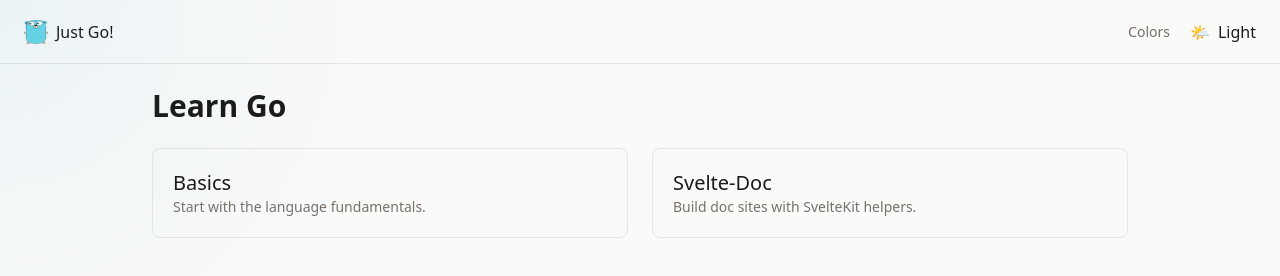
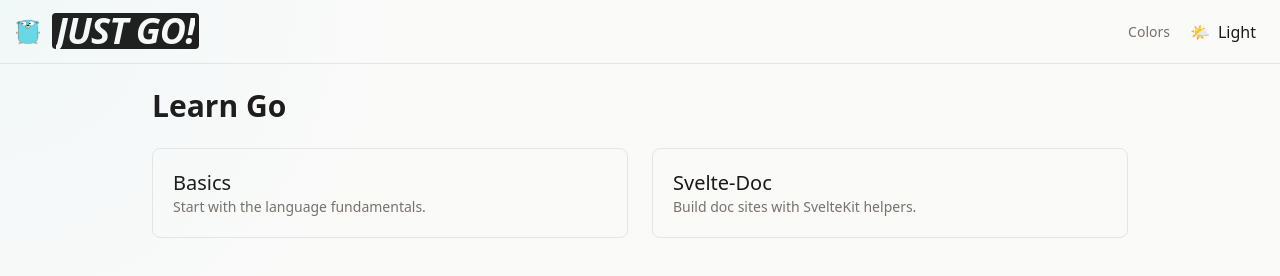
Before and after one commit to lifeBalance/just-go, a Svelte app: page / in a window 1280 px wide. Built offline with nearby package versions, Linux system fonts and the light colour scheme.

Commit message:
feat: update Logo component styling and enhance layout with improved text presentation

```diff
--- a/src/app.css
+++ b/src/app.css
@@ -6,7 +6,7 @@
   --color-sd-bg: var(--color-stone-50);
   --color-sd-fg: var(--color-stone-900);
   --color-sd-muted: var(--color-stone-500);
-  --color-sd-accent: var(--color-sky-600);
+  --color-sd-accent: #65d6e7;
   --color-sd-border: var(--color-stone-200);
   --color-sd-hover: var(--color-stone-100);
 }
@@ -16,7 +16,7 @@
   --color-sd-bg: var(--color-stone-900);
   --color-sd-fg: var(--color-stone-50);
   --color-sd-muted: var(--color-stone-400);
-  --color-sd-accent: var(--color-sky-400);
+  --color-sd-accent: #65d6e7;
   --color-sd-border: var(--color-stone-700);
   --color-sd-hover: var(--color-stone-800);
 }
--- a/src/lib/components/svelte-doc/Logo.svelte
+++ b/src/lib/components/svelte-doc/Logo.svelte
@@ -13,7 +13,7 @@
 
 <a
   href={href}
-  class="inline-flex items-center gap-2 px-2 py-1 rounded-md no-underline text-(--sd-fg) hover:bg-(--sd-hover)"
+  class="inline-flex items-center gap-3"
 >
   <span aria-hidden="true">{@render icon?.()}</span>
   <span>{@render text?.()}</span>
--- a/src/routes/+layout.svelte
+++ b/src/routes/+layout.svelte
@@ -20,13 +20,31 @@
   <TopBar>
     {#snippet left()}
       <Logo href="/">
-        {#snippet icon()}<img src={gopher} alt="" class="h-6 w-6" />{/snippet}
-        {#snippet text()}Just Go!{/snippet}
+        {#snippet icon()}<img
+            src={gopher}
+            alt=""
+            class="h-6 w-6"
+          />{/snippet}
+        {#snippet text()}
+          <span
+            class="relative inline-block px-1 py-[0.5] bg-sd-fg rounded-sm group hover:bg-sd-accent transition-colors"
+          >
+            <h1
+              class="prose text-4xl font-black uppercase italic tracking-tight leading-none bg-sd-bg bg-clip-text text-transparent"
+            >
+              Just Go!
+            </h1>
+          </span>
+        {/snippet}
       </Logo>
     {/snippet}
 
     {#snippet right()}
-      <a href="/colors" class="text-sm no-underline text-sd-muted hover:text-sd-accent">Colors</a>
+      <a
+        href="/colors"
+        class="text-sm no-underline text-sd-muted hover:text-sd-accent"
+        >Colors</a
+      >
       <ThemeToggle />
     {/snippet}
   </TopBar>
```
Also changed, not shown: src/assets/dancing-gopher.gif (added).
